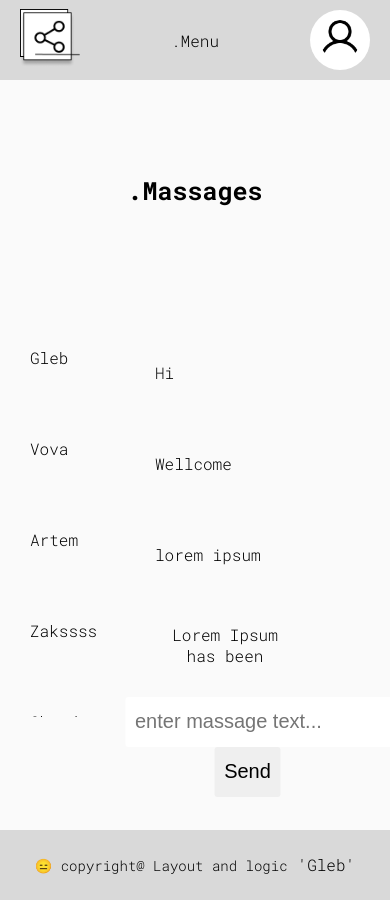
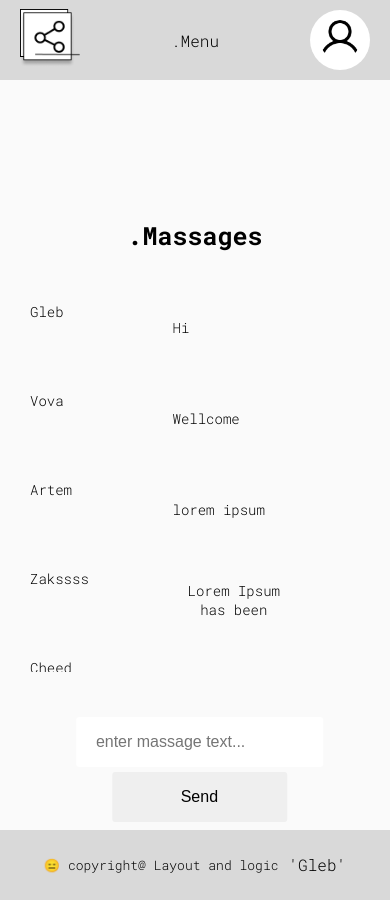
Before and after one commit to GlebGlushchenko/Project-social-network, a React (Create React App) app: page /massages in a window 390 px wide. Built offline with nearby package versions, Linux system fonts and the light colour scheme.

Commit message:
fix adaptive

```diff
--- a/src/App.scss
+++ b/src/App.scss
@@ -49,6 +49,17 @@
   }
 }
 
+// @Media
+
+@media screen and (max-width: 425px) {
+  .paginator__item {
+    padding: 10px 10px;
+    font-size: 16px;
+  }
+}
+
+// /@Media
+
 // / Paginator
 
 .App {
--- a/src/components/Massages/massages.scss
+++ b/src/components/Massages/massages.scss
@@ -220,6 +220,66 @@
   .massages__users {
     border: none;
   }
+
+  .massages__controle {
+    display: flex;
+    flex-direction: column;
+    align-items: center;
+    justify-content: center;
+    bottom: -140px;
+    left: 25%;
+  }
+
+  .massages__btn {
+    width: 175px;
+    font-size: 16px;
+  }
+
+  .massages__input {
+    margin-right: 0;
+    font-size: 16px;
+    padding: 20px;
+    margin-bottom: 5px;
+  }
+
+  .massages {
+    margin-top: 0;
+  }
+
+  .massages__section h3 {
+    margin-bottom: 10px;
+  }
+  .footer__wrapper div {
+    font-size: 13px;
+  }
+
+  .massages__users-item span {
+    font-size: 14px;
+  }
+
+  .massages__item {
+    font-size: 14px;
+  }
+
+  .massages__users {
+    width: 35%;
+  }
+}
+
+@media screen and (max-width: 375px) {
+  .massages__controle {
+    left: 25%;
+  }
+
+  .massages__input {
+    padding: 10px;
+  }
+}
+
+@media screen and (max-width: 320px) {
+  .massages__controle {
+    left: 25%;
+  }
 }
 // /@Media
 
--- a/src/components/Users/users.scss
+++ b/src/components/Users/users.scss
@@ -109,4 +109,25 @@
   }
 }
 
+// @Media
+
+@media screen and (max-width: 425px) {
+  .users__title {
+    font-size: 25px;
+  }
+
+  .user img {
+    width: 50px;
+    height: 50px;
+  }
+
+  .user__img {
+    width: 50px;
+    height: 50px;
+    padding: 50px;
+  }
+}
+
+// /@Media
+
 // /Users
```
Also changed, not shown: src/assets/img/myLogo2.png.
